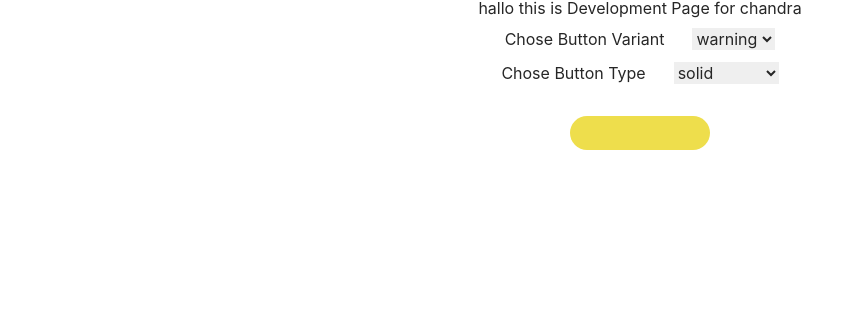
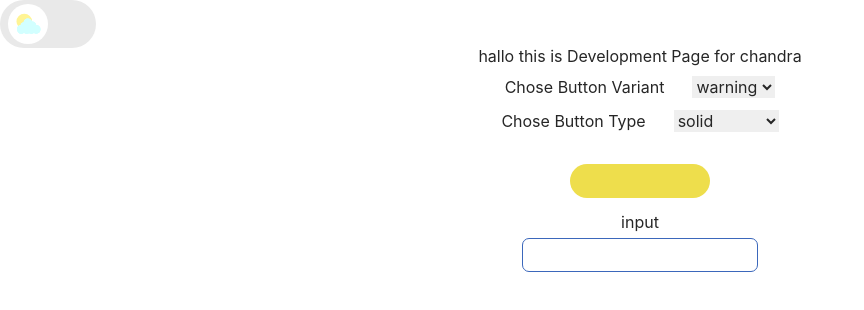
Before and after one commit to Redchlorophyll/personal-web, a Next.js app in the folder front-end/: page /development in a window 1280 px wide. Shown: the top 310 px of the page, without its empty margins (0-864 px from the left). Built offline with nearby package versions, Linux system fonts and the light colour scheme.

Commit message:
feat: adding input component

```diff
--- /dev/null
+++ b/front-end/components/common/Input/index.tsx
@@ -0,0 +1,16 @@
+import React from "react";
+
+const Input = () => {
+  return (
+    <input
+      className={[
+        "w-full h-[34px] rounded-[7px] border-[0.5px] border-solid",
+        "border-[#3B67BB] px-[17px] py-[6px] dark:text-black-900",
+        "focus:dark:drop-shadow-[0px_1px_17px_#406FCB] outline-none",
+      ].join(" ")}
+      type="text"
+    />
+  );
+};
+
+export default Input;
--- a/front-end/pages/development.tsx
+++ b/front-end/pages/development.tsx
@@ -1,5 +1,8 @@
 import Button from "@/components/common/Button/Index";
 import { useState } from "react";
+import Input from "~/components/common/Input";
+import ToggleMode from "~/components/common/ToggleMode/Index";
+import DefaultLayout from "~/components/layout/DefaultLayout";
 
 type variant = "warning" | "success" | "primary" | "error" | "muted";
 type type = "solid" | "outline" | "translucent";
@@ -23,6 +26,8 @@ function Development() {
   };
 
   return (
+    <DefaultLayout>
+      <ToggleMode />
       <div className="text-center">
         <h1>hallo this is Development Page for chandra</h1>
         <div className="mb-3 mt-3">
@@ -48,7 +53,12 @@ function Development() {
           </select>
         </div>
         <Button type={type} onClick={handleOnClick} variant={variant}></Button>
+        <div className="mt-4 mb-2">input</div>
+        <div className="w-[236px] mx-auto my-0">
+          <Input />
         </div>
+      </div>
+    </DefaultLayout>
   );
 }
 
```
Also changed, not shown: 2 other files (tests, documents, lock files or other folders). Lines whose indentation alone changed are shown as unchanged.
